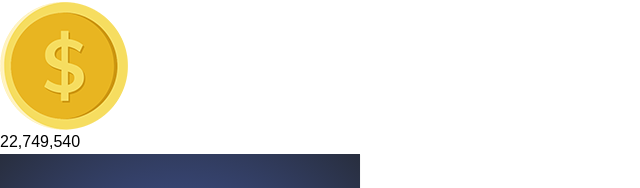
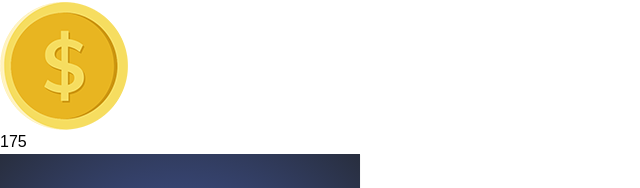
Before and after one commit to Maedot-Asrat/Telegram_Mini_App, a React (Vite) app: page / in a window 1280 px wide. Shown: the part 1354-1542 px from the top of the page, without its empty margins (0-640 px from the left). Built offline with nearby package versions, Linux system fonts and the light colour scheme.

Commit message:
Maddy Hamster

```diff
--- a/src/App.tsx
+++ b/src/App.tsx
@@ -23,7 +23,7 @@ const App: React.FC = () => {
   ];
 
   const [levelIndex, setLevelIndex] = useState(6);
-  const [points, setPoints] = useState(22749365);
+  const [points, setPoints] = useState(0);
   const [clicks, setClicks] = useState<{ id: number, x: number, y: number }[]>([]);
   const pointsToAdd = 11;
   const profitPerHour = 126420;
```
